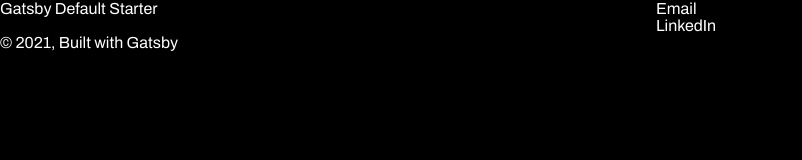
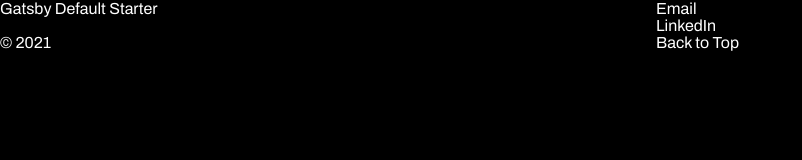
Before and after one commit to rickwsonlee/ricklee.co, a Gatsby site: page / in a window 1280 px wide. Shown: the whole page, without its empty margins (0-802 px from the left). Built offline with nearby package versions, Linux system fonts and the light colour scheme; Gatsby itself is replaced by a stand-in of ours.

Commit message:
Create Footer component

```diff
--- /dev/null
+++ b/src/components/footer.js
@@ -0,0 +1,19 @@
+import * as React from "react"
+import { Link } from "gatsby"
+
+import { Grid, Col } from "./grid"
+
+const Footer = () => {
+  return (
+    <footer>
+      <Grid sm="2">
+        <Col>© {new Date().getFullYear()}</Col>
+        <Col>
+          <Link to="#top">Back to Top</Link>
+        </Col>
+      </Grid>
+    </footer>
+  )
+}
+
+export default Footer
--- a/src/components/layout.js
+++ b/src/components/layout.js
@@ -9,12 +9,14 @@ import * as React from "react"
 import PropTypes from "prop-types"
 import { useStaticQuery, graphql } from "gatsby"
 import { createGlobalStyle, ThemeProvider } from "styled-components"
+
 import Header from "./header"
+import Footer from "./footer"
 import { darkTheme } from "../theme"
 import { Reset } from "../reset"
 
 const GlobalStyle = createGlobalStyle`
-  // resest.js
+  // reset.js
   ${Reset}
 
   body {
@@ -41,11 +43,7 @@ const Layout = ({ children }) => {
         <GlobalStyle />
         <Header siteTitle={data.site.siteMetadata?.title || `Title`} />
         <main>{children}</main>
-        <footer>
-          © {new Date().getFullYear()}, Built with
-          {` `}
-          <a href="https://www.gatsbyjs.com">Gatsby</a>
-        </footer>
+        <Footer />
       </ThemeProvider>
     </>
   )
```
